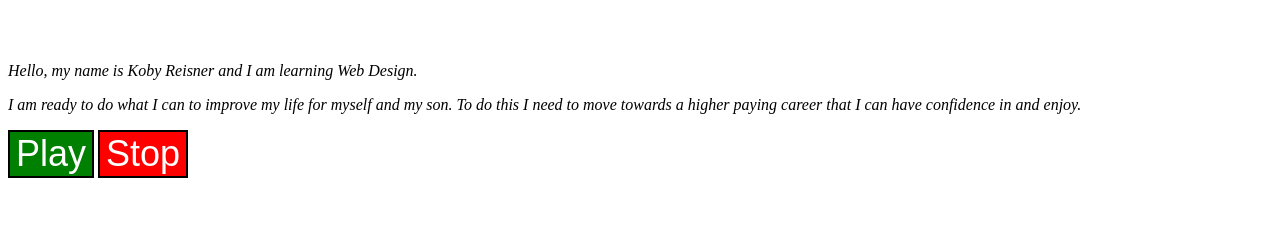
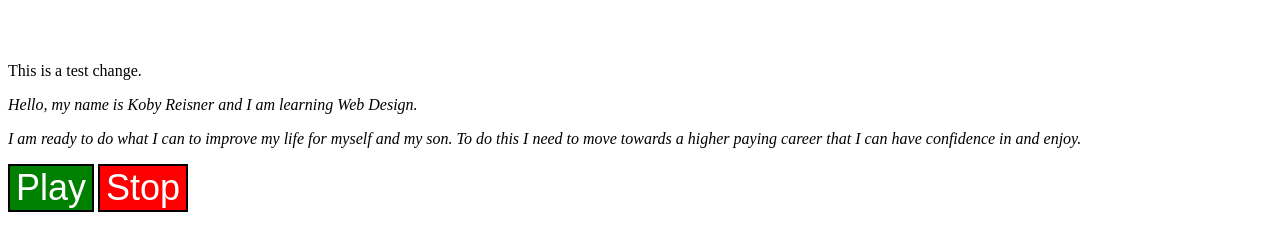
Before and after one commit to KobyR/KobyR.github.io, a plain HTML site: page index.html in a window 1280 px wide. Shown: the part 205-456 px from the top of the page. Drawn offline with Linux system fonts and the light colour scheme; a script that the page names is missing.

Commit message:
Made a test change

```diff
--- a/index.html
+++ b/index.html
@@ -6,6 +6,7 @@
   <body>
     <img src="FB_IMG_1576454501257" alt="This image failed to load">
     <h1>My first work</h1>
+    <p>This is a test change.</p>
     <p class="fancy-text">Hello, my name is Koby Reisner and I am learning Web Design.</p>
     <p class="fancy-text">I am ready to do what I can to improve my life for myself and my son. To do this I need to move towards a higher paying career that I can have confidence in and enjoy.</p>
 
```
